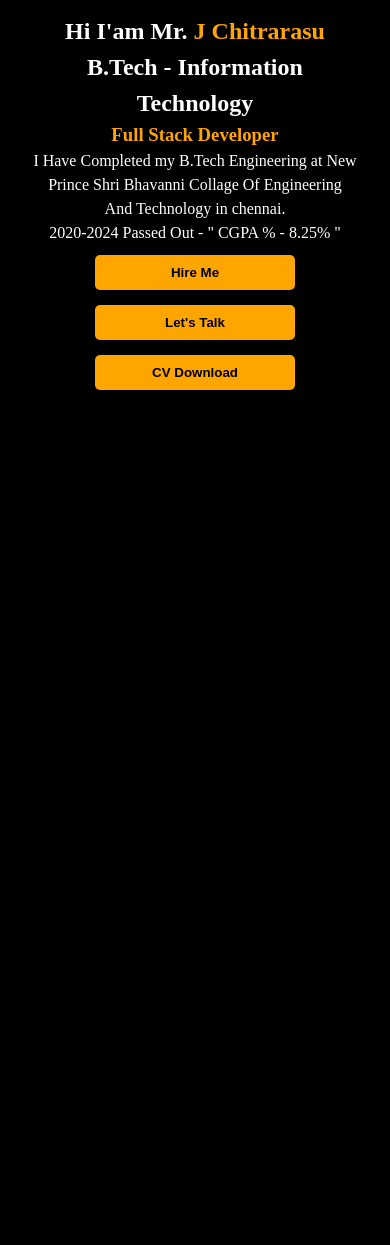
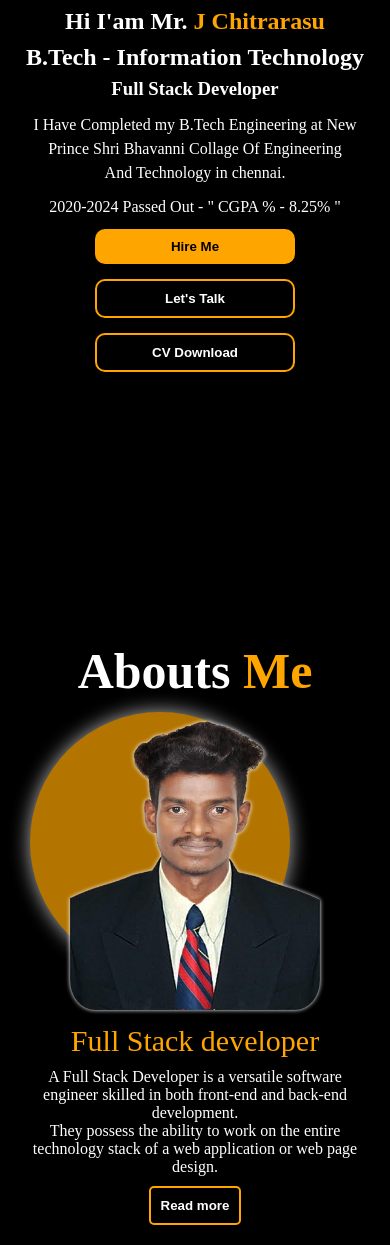
Before and after one commit to chitrarasu07/chitrarasu_portfolio, a plain HTML site: page index.html in a window 390 px wide. Shown: the part 372-1617 px from the top of the page. Before the commit the page ends 844 px from the top, so only its background shows below. Drawn offline with Linux system fonts and the light colour scheme.

Commit message:
add file init

```diff
--- a/css/style.css
+++ b/css/style.css
@@ -12,6 +12,7 @@ body{
 .whole-container{
     padding-left: 20px ;
     padding-right: 20px ;
+
     z-index: -100;
 }
 .navbar{
@@ -28,8 +29,12 @@ body{
 .title{
     text-indent: 100px;
     width: 50%;
-
-
+}
+#homecolor{
+    color: orange;
+}
+#homecolor:hover{
+    color: black;
 }
 .name{
     color:orange;
@@ -66,7 +71,7 @@ body{
 
 .img-back{
     position: absolute;
-
+    filter: drop-shadow(0px 0px 10px white);
     left: 150px;
     opacity:0.7;
 
@@ -83,6 +88,7 @@ body{
     justify-content: space-evenly;
     align-items: center;
     line-height: 1.8;
+
 }
 
 
@@ -111,10 +117,15 @@ body{
     padding: 10px;
     font-weight: bolder;
     border: none;
-    border-radius: 5px;
+    border-radius: 10px;
     margin-top: 10px;
 
 
+}
+.hire-btn button:hover{
+    color: white;
+    background-color: transparent;
+    border: 2px solid orange;
 }
 .hire-btn{
     display: flex;
@@ -122,39 +133,87 @@ body{
     align-items: center;
     width: 100%;
     gap: 20px;
+
 }
+
+.hire-btn> .hover{
+    background-color: transparent;
+    color: white;
+    border: 2px solid orange;
+}
+.hire-btn> .hover:hover{
+    color: black;
+    background-color: orange;
+}
+
 /* .................. container 2 ........................ */
 .container2{
     display: flex;
-    justify-content: space-evenly;
-   align-items: center;
-    margin: 10px;
-    line-height: 1.5;
+    margin-top: 100px;
+    justify-content:center;
+    align-items: center;
+    text-align: center;
+    gap: 30px;
+    margin-top: 150px;
+    margin-bottom: 20px;
+
 }
-.border-top{
-    width: 99%;
-    margin: 5px;
-    border-top: 1px dashed white;
+
+.profileimg2 img{
+    width: 300px;
+    height: 400px;
+    border-radius: 10%;
+    filter: drop-shadow(0px 0px 2px white);
 }
-.content1, .content2, .content3, .content4{
-    margin: 10px;
+.titlename{
+    color: orange;
+    font-size: 30px;
 }
-.content1>h3{
+#abt span {
+
     color: orange;
 }
-.content2>h3{
-    color: orange;
+.abouts h3{
+    font-size: 50px;
 }
-.content3>h3{
-    color: orange;
+
+ #abt, .profileimg2, .titlename, p{
+    margin-top: 10px;
+ }
+
+
+ .img-back2{
+    filter: drop-shadow(0px 0px 10px white);
+    position: relative;
+    left: 555px;
+    opacity: 0.7;
+    top: 579px;
+    width: 366px;
+    height: 354px;
+    border-radius: 50%;
+    z-index: -100px;
+    background-color: orange;
 }
-.content4>h3{
-    color: orange;
+
+.abouts button{
+    background-color:transparent;
+    color:white;
+
+    padding: 10px;
+    font-weight: bolder;
+    border: 2px solid orange;
+    border-radius: 5px;
+    margin-top: 10px;
 }
+
+.abouts button:hover{
+    color: black;
+    background-color: orange;
+}
+
+
 /* .................container3............................ */
-.container2{
-    display: flex;
-}
+
 
 
 
@@ -168,117 +227,6 @@ body{
 
 /* ............................................ */
 
-
-/*
-.container3{
-    text-align: center;
-padding-left: 80px;
-padding-right: 80px;
-
-
-}
-.container3>h1{
-    font-size: 60px;
-    color: orange;
-}
-.card1{
-    height: 200px;
-    cursor: pointer;
-    box-shadow: 0px 0px 1px 2px orange;
-    margin: 10px;
-    padding: 5px;
-    width: 650px;
-    border-radius: 20px;
-  border: 2px solid white;
-}
-.card1:hover{
-    scale: 1.1;
-
-    box-shadow: 0px 0px 10px 5px orange;
-}
-.card1>button{
-    font-weight: bolder;
-    padding: 3px;
-    width: 100px;
-    border: 1px solid white;
-    border-radius: 5px;
-    margin-top: 5px;
-    background-color: rgb(242, 92, 37);
-}
-.card2{
-    float: right;
-    cursor: pointer;
-    box-shadow: 0px 0px 1px 2px orange;
-    margin: 10px;
-    padding: 5px;
-    width: 650px;
-    border-radius: 20px;
-  border: 2px solid white;
-
-}
-.card2:hover{
-    scale: 1.1;
-
-    box-shadow: 0px 0px 10px 5px orange;
-}
-.card2>button{
-    font-weight: bolder;
-    padding: 3px;
-    width: 100px;
-    border: 1px solid white;
-    border-radius: 5px;
-    margin-top: 5px;
-    background-color: rgb(242, 92, 37);
-}
-.card3{
-    clear: right;
-    cursor: pointer;
-    margin: 10px;
-    height: 150px;
-    padding: 5px;
-    box-shadow: 0px 0px 1px 2px orange;
-    width: 650px;
-    border-radius: 20px;
-  border: 2px solid white;
-}
-.card3:hover{
-    scale: 1.1;
-
-    box-shadow: 0px 0px 10px 5px orange;
-}
-.card3>button{
-    font-weight: bolder;
-    padding: 3px;
-    width: 100px;
-    border: 1px solid white;
-    border-radius: 5px;
-    margin-top: 5px;
-    background-color: rgb(242, 92, 37);
-}
-.card4{
-   float: right;
-   cursor: pointer;
-   box-shadow: 0px 0px 1px 2px orange;
-    margin: 10px;
-    padding: 5px;
-    width: 650px;
-    border-radius: 20px;
-  border: 2px solid white;
-}
-.card4:hover{
-    scale: 1.1;
-
-    box-shadow: 0px 0px 10px 5px orange;
-}
-.card4>button{
-    font-weight: bolder;
-    padding: 3px;
-    width: 100px;
-    border: 1px solid white;
-    border-radius: 5px;
-    margin-top: 5px;
-    background-color: rgb(242, 92, 37);
-} */
 
 /* ............ media quries.......... */
 @media only screen and (min-width:300px) and (max-width:780px)
@@ -300,6 +248,7 @@ padding-right: 80px;
     }
 
     .img-back{
+        display: flex;
         position: absolute;
         left: 55px;
         opacity: 0.7;
@@ -328,53 +277,29 @@ padding-right: 80px;
             flex-direction: column;
             text-align: center;
         }
-        /* .container2{
+        .container2{
             display: flex;
             flex-direction: column;
+            margin-top: 0px;
         }
         /* .......................................... */
-        .container3{
-            display: flex;
-            width: 100%;
-            padding-left: 0px;
-            text-align: start;
-            align-items: center;
-            padding-right: 0px;
-            flex-direction: column;
-        }
-            .card1{
-                overflow: hidden;
-                height: 180px;
-                width: 400px;
-                padding-left: 0px;
-                padding-right: 0px;
-            }
-            .container3>h1{
-                font-size: 30px;
-             }
-             .card2{
-                overflow: hidden;
-                height: 180px;
-                width: 400px;
-                padding-left: 0px;
-                padding-right: 0px;
-            }
+       .img-back2{
 
-             .card3{
-                overflow: hidden;
-                height: 180px;
-                width: 400px;
-                padding-left: 0px;
-                padding-right: 0px;
-            }
-
-             .card4{
-                overflow: hidden;
-                height: 180px;
-                width: 400px;
-                padding-left: 0px;
-                padding-right: 0px;
-            }
+       filter: drop-shadow(0px 0px 10px white);
+        position: relative;
+        left: 10px;
+        opacity: 0.7;
+        top: 340px;
+        width: 260px;
+        height: 260px;
+        border-radius: 50%;
+        z-index: -100px;
+        background-color: orange;
+    }
+    .profileimg2 img{
+        width: 250px;
+    height: 300px;
+    }
 
 
 }
--- a/index.html
+++ b/index.html
@@ -8,12 +8,12 @@
 </head>
 <body>
 
-        <div class="navbar">
+        <div class="navbar" >
         <div class="title">
             <h1 class="name">Portfolio.<span>Info</span></h1>
         </div>
         <div class="menus">
-            <a href="#home">Home</a>
+            <a href="#home" id="homecolor">Home</a>
             <a href="#abt">About</a>
             <a href="#skl">Skills</a>
             <a href="#">Contact</a>
@@ -22,9 +22,9 @@
             <button class="btn"><i class="fa-solid fa-bars"></i></button>
         </div>
     </div>
-    <div class="whole-container">
-    <div class="container1"  id="home">
-        <div class="profileimg1">
+    <div class="whole-container"  id="home">
+    <div class="container1" >
+        <div class="profileimg1"  >
             <img src="./images/profileimg background removed.png" />
         </div>
         <div class="content1">
@@ -37,8 +37,8 @@
             </div>
             <div class="hire-btn">
                 <button>Hire Me</button>
-                <button>Let's Talk</button>
-                <button>CV Download</button>
+                <button class="hover">Let's Talk</button>
+                <button class="hover">CV Download</button>
             </div>
 
         </div>
@@ -48,34 +48,36 @@
     </div>
 
 
+    <div class="img-back2"></div>
+<div class="container2">
+
+    <div class="abouts">
+        <h3 id="abt">Abouts <span>Me</span></h3>
+        <div class="profileimg2">
+            <img src="./images/background removed passport.png" />
+        </div>
+        <p class="titlename">Full Stack developer</p>
+         <p>A Full Stack Developer is a versatile software engineer skilled in both front-end and back-end development.<br>They possess the ability to work on the entire technology stack of a web application or web page design.</p>
+         <button> Read more </button>
+      </div>
+</div>
+
+<div class="container3">
+
+</div>
 
 
-    <!-- <div class="content1">
-        <h3 id="abt">Abouts : </h3>
-         <p>A Full Stack Developer is a versatile software engineer skilled in both front-end and back-end development. They possess the ability to work on the entire technology stack of a web application or web page design.</p>
-     </div>
-    <div class="border-top">
-
-    </div>
-
-    <div class="container2">
 
 
-        <div class="content2">
-            <h3 id="#">Front-end Development : </h3>
-            <p> * This involves creating the visual elements of a website that users interact with. Technologies often used include HTML, CSS, JavaScript, and frameworks like React, Angular, or Vue.js.</p>
-        </div>
-        <div class="content3">
-            <h3 id="#">Back-End Development :</h3>
-            <p> *This focuses on server-side logic, database management, and application architecture. Common technologies include Node.js, Python, Ruby, Java, and databases like MySQL, PostgreSQL, and MongoDB.</p>
-        </div>
-        <div class="content4">
-            <h3 id="#">DevOps and Deployment:</h3>
-            <p> Full Stack Developers may also handle deployment processes and server management, often using tools like Docker, Kubernetes, and cloud services such as AWS or Azure.</p>
-        </div>
-    </div>
 
-    <div class="border-top"></div> -->
+
+
+
+
+
+
+
+
 
 
 
```
Also changed, not shown: images/background removed passport.png (added).
